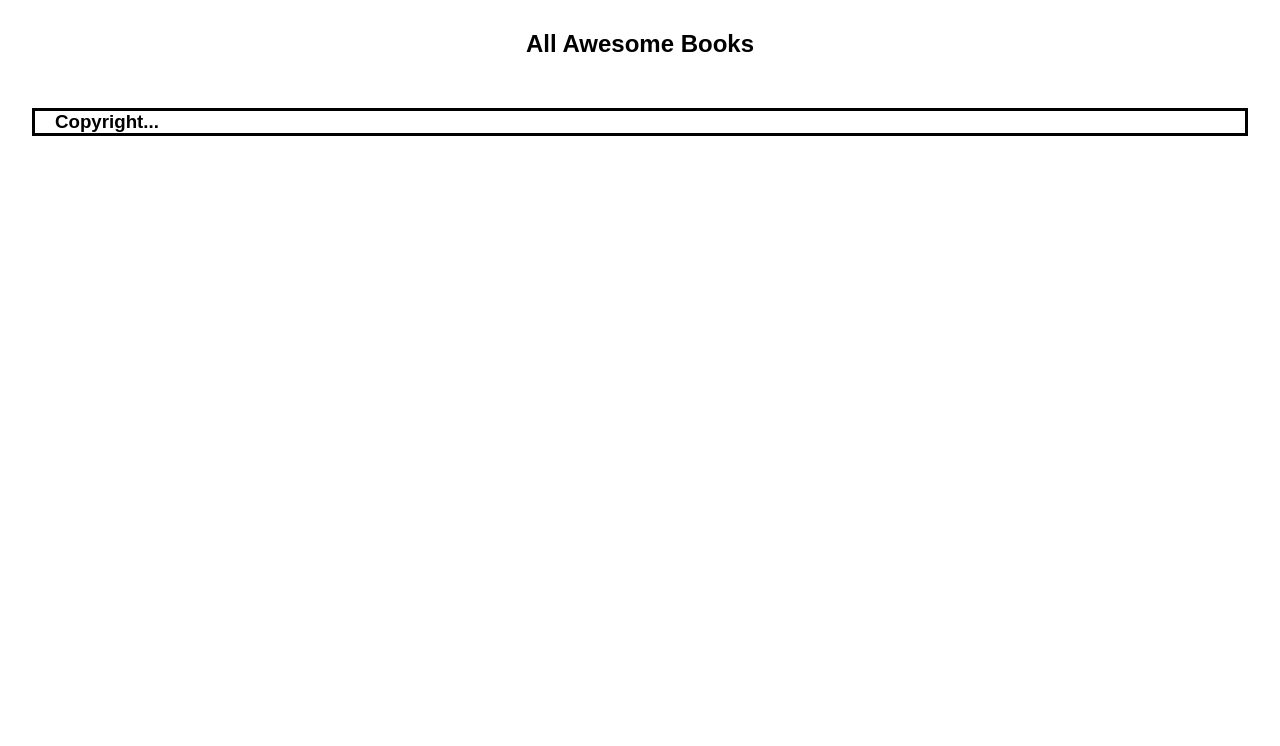
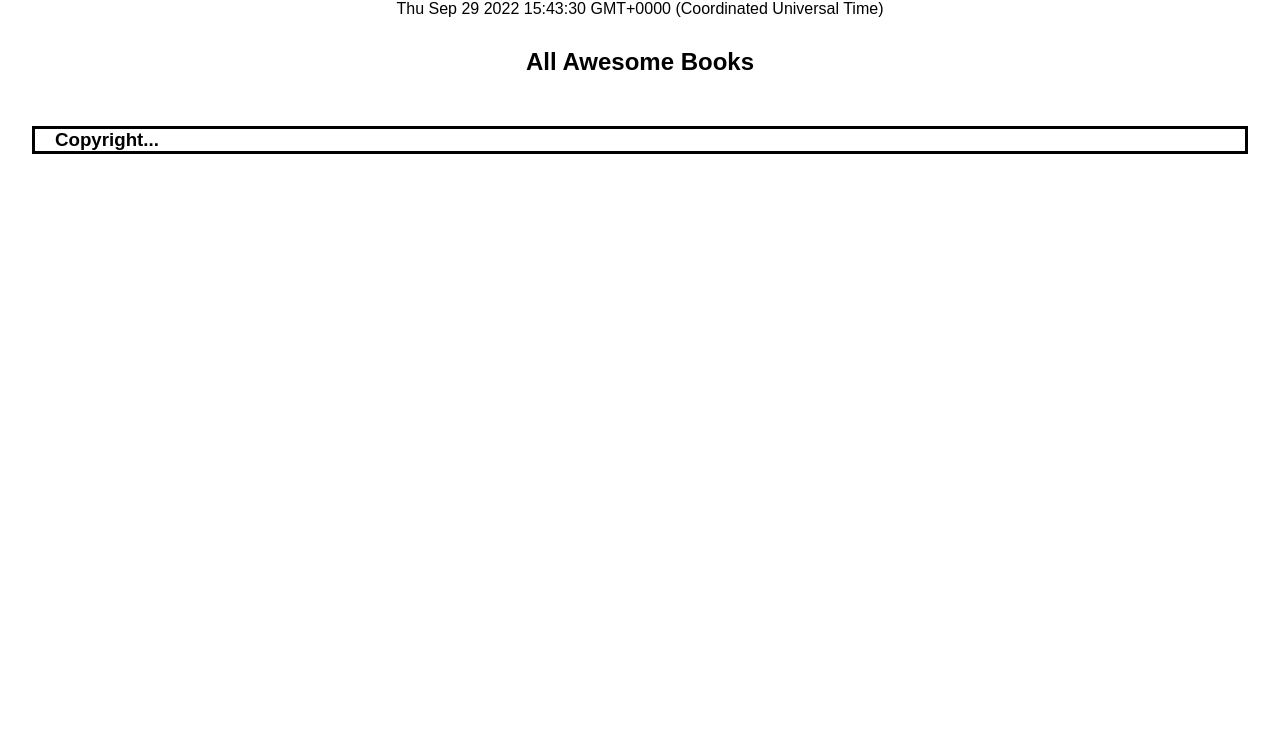
Before and after one commit to Nedramrez/refactor, a plain HTML site: page index.html in a window 1280 px wide. Shown: the part 54-800 px from the top of the page. Drawn offline with Linux system fonts and the light colour scheme.

Commit message:
Add date and time

```diff
--- a/index.html
+++ b/index.html
@@ -31,8 +31,10 @@
         </li>
       </ul>
     </nav>
-    </header>
-
+  </header>
+  <div class="date">
+    <div id='date-time'></div>
+  </div>
     <!-- Books Collection page-->
 
     <section class="list-page" id="listPage">
--- a/script.js
+++ b/script.js
@@ -5,6 +5,9 @@
     this.author = author;
   }
 }
+
+const dt = new Date();
+document.getElementById('date-time').innerHTML=dt;
 
 class Storage {
   static getBooks() {
--- a/style.css
+++ b/style.css
@@ -52,6 +52,12 @@
   color: black;
   font-weight: 700;
   font-size: 1.1rem;
+}
+
+.date {
+  display: flex;
+  text-align: end;
+  justify-content: end;
 }
 
 #addPage {
```
